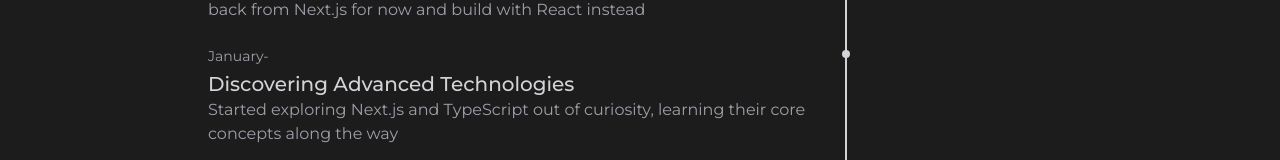
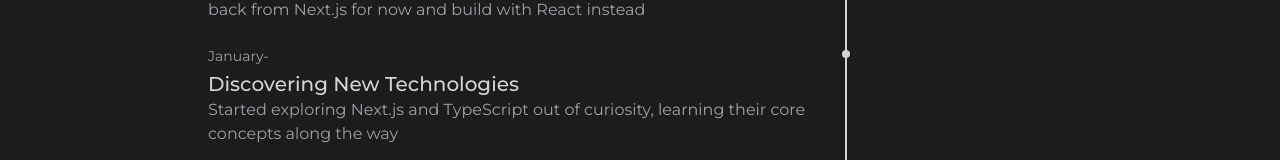
Before and after one commit to aerelish/aerelish-dev, a React (Vite) app: page /journey in a window 1280 px wide. Shown: the part 570-730 px from the top of the page. Built offline with nearby package versions, Linux system fonts and the light colour scheme.

Commit message:
updating data

```diff
--- a/src/data/journeyData.js
+++ b/src/data/journeyData.js
@@ -10,7 +10,7 @@ export const journeyData = [
       },
       {
         month: "January-",
-        title: "Discovering Advanced Technologies",
+        title: "Discovering New Technologies",
         description: "Started exploring Next.js and TypeScript out of curiosity, learning their core concepts along the way"
       },
     ]
```
